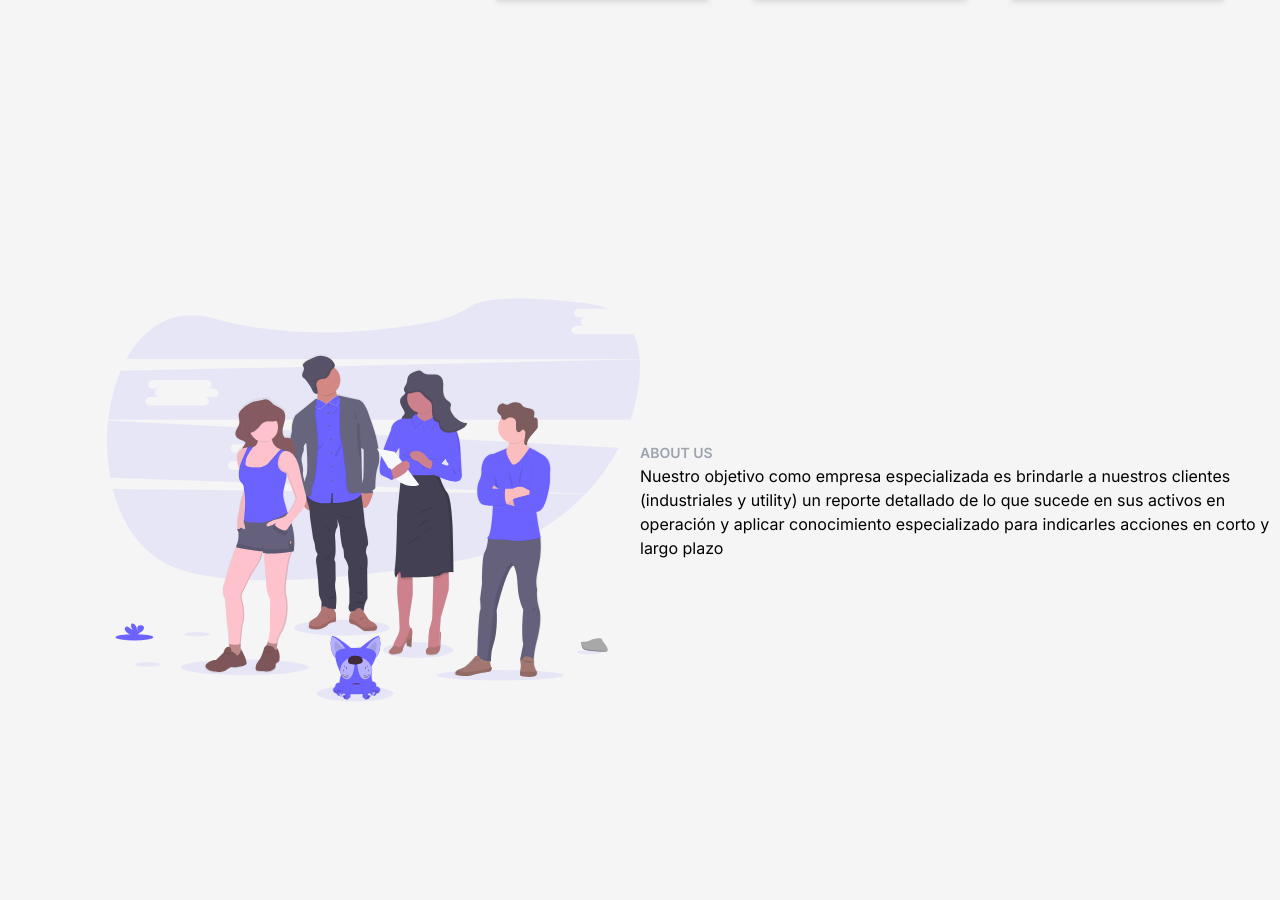
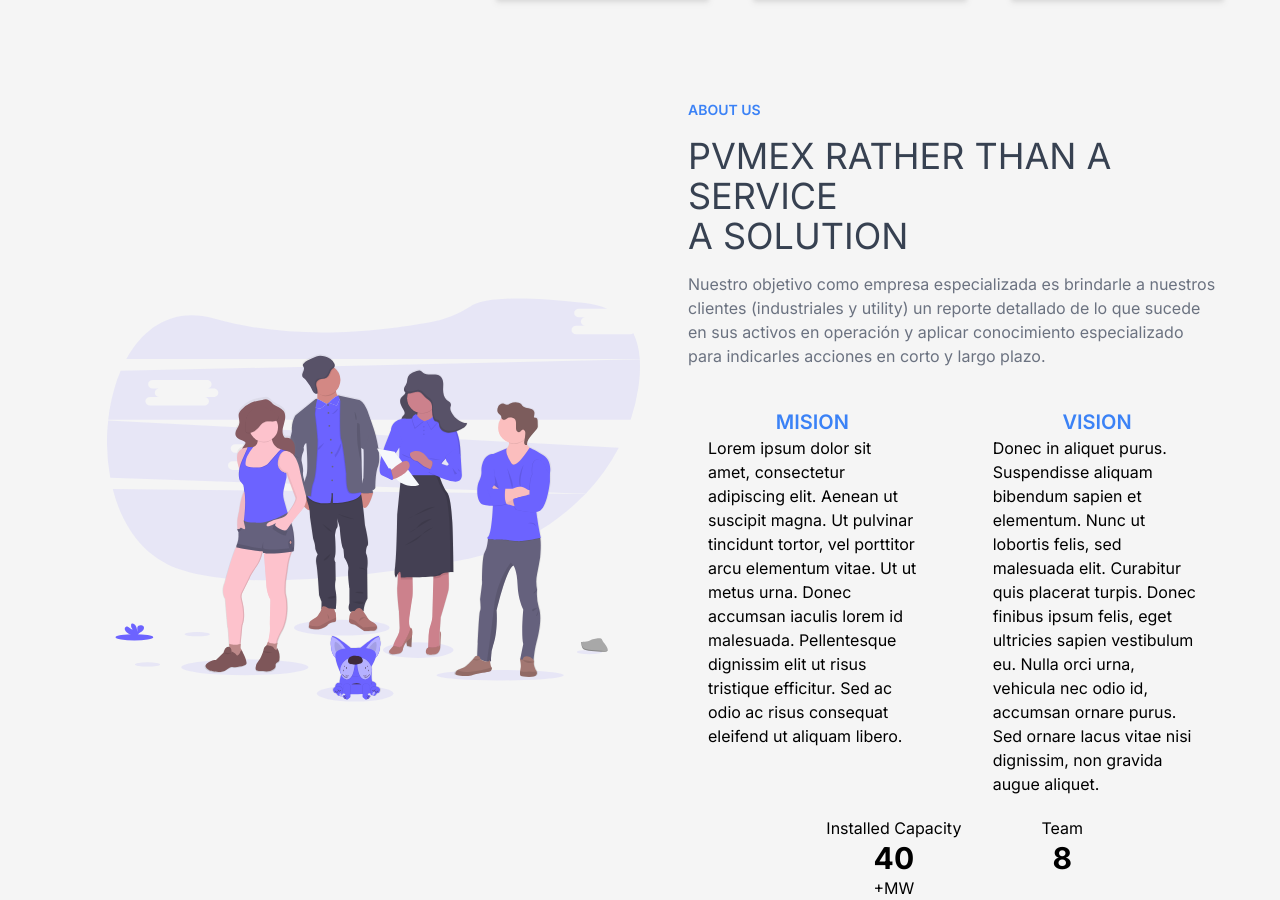
Before and after one commit to jonathAnC0bosR/d_page, a React (Create React App) app: page / in a window 1280 px wide. Shown: the part 1644-2544 px from the top of the page. Built offline with nearby package versions, Linux system fonts and the light colour scheme.

Commit message:
Created animation that counts, installed typed, it is lacking of style tho, now starting new section before the footer

```diff
--- a/src/Components/AboutUs.js
+++ b/src/Components/AboutUs.js
@@ -1,22 +1,45 @@
-import about from "../about.svg"
+import about from "../about.svg";
+import Counter from "./Counter";
+
+const text =
+  "Nuestro objetivo como empresa especializada es brindarle a nuestros clientes (industriales y utility) un reporte detallado de lo que sucede en sus activos en operación y aplicar conocimiento especializado para indicarles acciones en corto y largo plazo.";
+const mision =
+  "Lorem ipsum dolor sit amet, consectetur adipiscing elit. Aenean ut suscipit magna. Ut pulvinar tincidunt tortor, vel porttitor arcu elementum vitae. Ut ut metus urna. Donec accumsan iaculis lorem id malesuada. Pellentesque dignissim elit ut risus tristique efficitur. Sed ac odio ac risus consequat eleifend ut aliquam libero.";
+const vision =
+  "Donec in aliquet purus. Suspendisse aliquam bibendum sapien et elementum. Nunc ut lobortis felis, sed malesuada elit. Curabitur quis placerat turpis. Donec finibus ipsum felis, eget ultricies sapien vestibulum eu. Nulla orci urna, vehicula nec odio id, accumsan ornare purus. Sed ornare lacus vitae nisi dignissim, non gravida augue aliquet.";
 
 export default function AboutUs() {
-    return (
-        <div className="h-screen bg-neutral-100">
-            <div className="flex h-screen">
-                <div className="flex flex-row-reverse flex-1">
-                    <img className="w-5/6" src={about} alt="About svg " />
-                </div>
-                <div className="flex-1 place-self-center">
-                    <hi className="text-gray-400 font-semibold text-sm">
-                        ABOUT US
-                    </hi>
-                    <p>
-                        Nuestro objetivo como empresa especializada es brindarle a nuestros clientes (industriales y utility) un reporte detallado
-                        de lo que sucede en sus activos en operación y aplicar conocimiento especializado para indicarles acciones en corto y largo plazo
-                    </p>
-                </div>
+  return (
+    <div className="h-screen bg-neutral-100">
+      <div className="grid grid-cols-2 h-screen">
+        <div className="flex flex-row-reverse">
+          <img className="w-5/6" src={about} alt="About svg " />
+        </div>
+        <div className="flex sm:ml-12 justify-center flex-col w-5/6">
+          <h1 className=" font-semibold text-blue-500 text-sm ">ABOUT US</h1>
+          <h2 className="text-4xl text-gray-700 py-4">
+            PVMEX RATHER THAN A SERVICE <br></br>A SOLUTION
+          </h2>
+          <p className="text-gray-500">{text}</p>
+          <div className="grid grid-cols-2 gap-9 mt-5">
+            <div className="bg-neutral-100 drop-shadow-m p-5">
+              <h1 className="text-center text-blue-500 font-semibold text-xl drop ">
+                MISION
+              </h1>
+              <p className="text-gr">{mision}</p>
             </div>
+            <div className="p-5 bg-neutral-100 drop-shadow-m">
+              <h1 className="text-center text-blue-500 font-semibold text-xl">
+                VISION
+              </h1>
+              <p>{vision}</p>
+            </div>
+          </div>
+          <div className="flex justify-center">
+                <Counter />
+          </div>
         </div>
-    )
+      </div>
+    </div>
+  );
 }
--- /dev/null
+++ b/src/Components/Counter.js
@@ -0,0 +1,20 @@
+import CountingComponent from "../CountingComponent";
+
+export default function Counter() {
+  return (
+    <>
+      <div className="mx-10">
+        <p>Installed Capacity</p>
+        <div className="text-center">
+          <CountingComponent start={1} end={40} duration={2200} /> +MW{" "}
+        </div>
+      </div>
+      <div className="mx-10 text-center">
+        <p>Team</p>
+        <div className="text-center">
+          <CountingComponent start={1} end={8} duration={2800} /> {" "}
+        </div>
+      </div>
+    </>
+  );
+}
--- a/src/Components/Landing.js
+++ b/src/Components/Landing.js
@@ -1,12 +1,15 @@
 import Clickable from "./Clickable"
 // import g_logo from "../g_logo.jpg"
 import t_img from "../dron_T.png"
+import { ReactTyped } from "react-typed";
 
 export default function Landing() {
   return (<div className="lg:flex lg:h-screen text-white ">
     <div className="sm:flex-1 justify-center grid grid-rows-2">
       <div className="mx-4 px-10 place-self-center">
-        <h1 className="sm:text-6xl text-4xltext-white font-extrabold">Boost your solar plant production </h1>
+        <h1 className="sm:text-6xl text-4xltext-white font-extrabold"><ReactTyped strings={["Boost your solar plant production "]} typeSpeed={40} backSpeed={50} loop>
+
+          </ReactTyped></h1>
         <p className="mt-5">
           Lorem ipsum dolor sit amet consectetur adipiscing elit vulputate eget, eros nisl aenean scelerisque dui facilisi euismod enim, himenaeos curabitur sem sapien cubilia odio porta class.
         </p>
--- /dev/null
+++ b/src/CountingComponent.js
@@ -0,0 +1,52 @@
+import { useState, useEffect, useRef } from "react";
+
+const CountingComponent = ({ start, end, duration }) => {
+  const [count, setCount] = useState(start);
+  const [isVisible, setIsVisible] = useState(false);
+  const ref = useRef();
+
+  useEffect(() => {
+    const observer = new IntersectionObserver(
+      ([entry]) => {
+        if (entry.isIntersecting) {
+          setIsVisible(true);
+          observer.disconnect();
+        }
+      },
+      { threshold: 0.1 }
+    );
+
+    if (ref.current) {
+      observer.observe(ref.current);
+    }
+
+    return () => {
+      observer.disconnect();
+    };
+  }, []);
+
+  useEffect(() => {
+    if (isVisible) {
+      const stepTime = Math.abs(Math.floor(duration / Math.abs(end - start)));
+      const timer = setInterval(() => {
+        setCount((prevCount) => {
+          if (prevCount === end) {
+            clearInterval(timer);
+            return prevCount;
+          }
+          return prevCount + (end > start ? 1 : -1);
+        });
+      }, stepTime);
+
+      return () => clearInterval(timer);
+    }
+  }, [isVisible, start, end, duration]);
+
+  return (
+    <div ref={ref} className="text-3xl font-bold">
+      {count}
+    </div>
+  );
+};
+
+export default CountingComponent;
```
Also changed, not shown: 1 other file (tests, documents, lock files or other folders).
